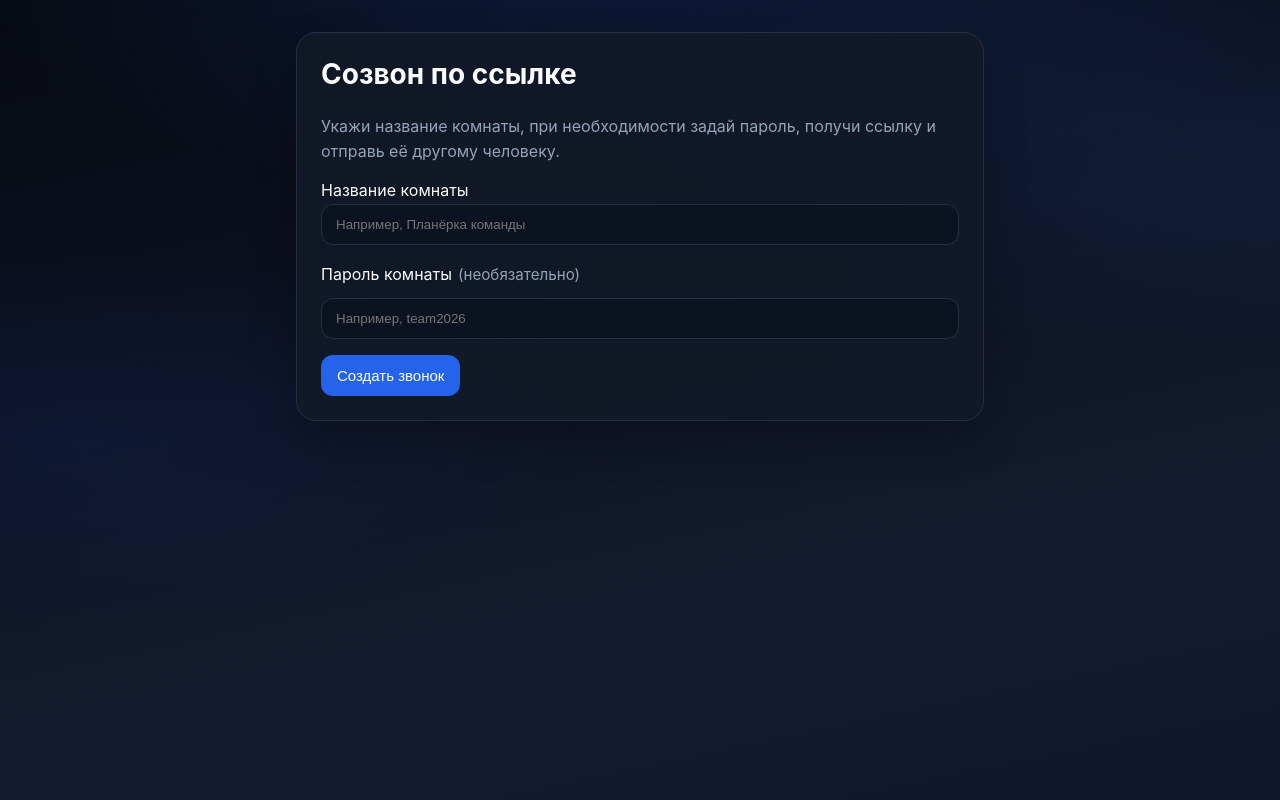
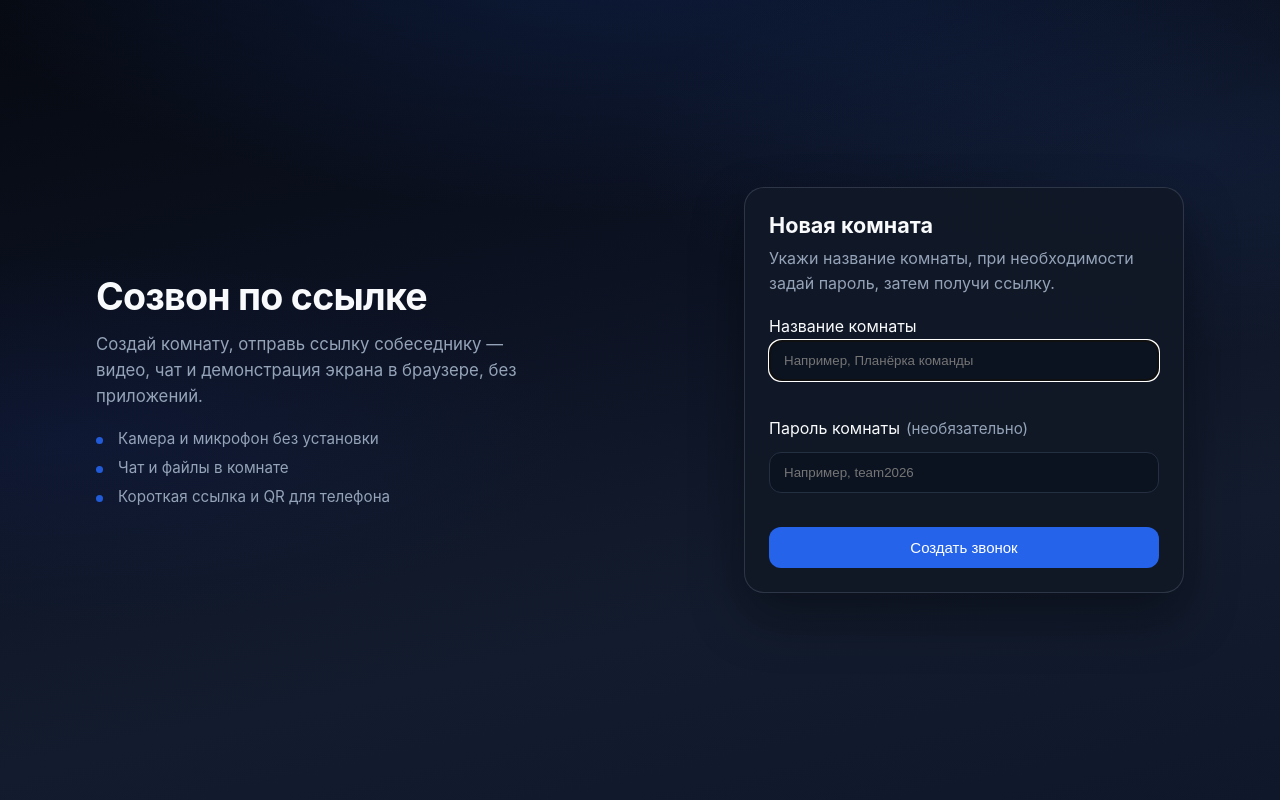
Before and after one commit to Noloquideus/linkra, a FastAPI app: page / in a window 1280 px wide. Run offline with FastAPI, Linux system fonts and the light colour scheme.

Commit message:
restyling

```diff
--- a/backend/static/style.css
+++ b/backend/static/style.css
@@ -38,6 +38,123 @@ body {
 
 .container.wide {
   max-width: 1680px;
+}
+
+.home-page {
+  display: flex;
+  flex-direction: column;
+  min-height: 100vh;
+}
+
+.container.home-shell {
+  flex: 1;
+  display: flex;
+  flex-direction: column;
+  justify-content: center;
+  width: 100%;
+  max-width: 1120px;
+  padding-top: 28px;
+  padding-bottom: 48px;
+}
+
+.home-grid {
+  display: grid;
+  gap: 28px;
+  align-items: start;
+}
+
+.home-hero-title {
+  margin: 0 0 12px;
+  font-size: clamp(1.75rem, 2vw + 1rem, 2.35rem);
+  line-height: 1.2;
+  letter-spacing: -0.02em;
+}
+
+.home-hero-lead {
+  margin: 0 0 20px;
+  max-width: 42ch;
+  font-size: 1.05rem;
+  line-height: 1.6;
+}
+
+.home-features {
+  margin: 0;
+  padding: 0;
+  list-style: none;
+  display: flex;
+  flex-direction: column;
+  gap: 10px;
+  font-size: 0.95rem;
+  color: var(--muted);
+  max-width: 40ch;
+}
+
+.home-features li {
+  position: relative;
+  padding-left: 22px;
+}
+
+.home-features li::before {
+  content: '';
+  position: absolute;
+  left: 0;
+  top: 0.55em;
+  width: 7px;
+  height: 7px;
+  border-radius: 50%;
+  background: var(--primary);
+  opacity: 0.9;
+}
+
+.home-panel {
+  min-width: 0;
+}
+
+.home-card-title {
+  margin: 0 0 8px;
+  font-size: 1.35rem;
+}
+
+.home-card-hint {
+  margin: 0 0 20px;
+  line-height: 1.5;
+}
+
+.stack-lg {
+  display: flex;
+  flex-direction: column;
+  gap: 18px;
+}
+
+.home-result-extra {
+  display: flex;
+  flex-direction: column;
+  gap: 12px;
+}
+
+.home-toggle-extra {
+  width: 100%;
+  justify-content: center;
+}
+
+.invite-extra-panel {
+  display: flex;
+  flex-direction: column;
+  gap: 14px;
+  padding-top: 2px;
+}
+
+@media (min-width: 960px) {
+  .home-grid {
+    grid-template-columns: minmax(0, 1fr) minmax(340px, 440px);
+    gap: 48px;
+    align-items: center;
+  }
+
+  .home-panel .home-card {
+    box-shadow: 0 24px 52px rgba(0, 0, 0, 0.38);
+    border-color: rgba(148, 163, 184, 0.22);
+  }
 }
 
 .hidden {
--- a/backend/templates/index.html
+++ b/backend/templates/index.html
@@ -20,14 +20,28 @@
     <link rel="icon" href="/static/favicon.ico" sizes="any" />
     <link rel="stylesheet" href="/static/style.css" />
   </head>
-  <body>
+  <body class="home-page">
     <div id="toast-stack" class="toast-stack"></div>
 
-    <main class="container">
-      <section class="card home-card">
-        <h1>Созвон по ссылке</h1>
-        <p class="muted intro-text">
-          Укажи название комнаты, при необходимости задай пароль, получи ссылку и отправь её другому человеку.
+    <main class="container home-shell">
+      <div class="home-grid">
+        <header class="home-hero">
+          <h1 class="home-hero-title">Созвон по ссылке</h1>
+          <p class="muted home-hero-lead">
+            Создай комнату, отправь ссылку собеседнику — видео, чат и демонстрация экрана в браузере, без приложений.
+          </p>
+          <ul class="home-features" aria-label="Возможности">
+            <li>Камера и микрофон без установки</li>
+            <li>Чат и файлы в комнате</li>
+            <li>Короткая ссылка и QR для телефона</li>
+          </ul>
+        </header>
+
+        <div class="home-panel">
+          <section class="card home-card">
+        <h2 class="home-card-title">Новая комната</h2>
+        <p class="muted home-card-hint">
+          Укажи название комнаты, при необходимости задай пароль, затем получи ссылку.
         </p>
 
         <div id="create-form" class="stack-lg">
@@ -70,22 +84,33 @@
 
         <div id="result" class="result hidden stack-lg">
           <div class="field-group">
-            <label for="invite-link">Полная ссылка приглашения</label>
-            <input id="invite-link" type="text" readonly />
-          </div>
-
-          <button id="copy-link-btn" class="btn secondary copy-btn" type="button">Копировать</button>
-
-          <div class="field-group">
-            <label for="short-invite-link">Короткая ссылка</label>
+            <label for="short-invite-link">Ссылка приглашения</label>
             <input id="short-invite-link" type="text" readonly />
           </div>
 
-          <button id="copy-short-btn" class="btn secondary copy-short-btn" type="button">Копировать короткую</button>
+          <button id="copy-short-btn" class="btn primary copy-short-btn" type="button">Копировать</button>
 
-          <div class="invite-qr-section">
-            <div class="invite-qr-label muted">QR-код (короткая ссылка)</div>
-            <div id="invite-qr" class="invite-qr"></div>
+          <div class="home-result-extra">
+            <button
+              type="button"
+              id="toggle-invite-extra"
+              class="btn secondary home-toggle-extra"
+              aria-expanded="false"
+              aria-controls="invite-extra-panel"
+            >
+              Показать полную ссылку и QR-код
+            </button>
+            <div id="invite-extra-panel" class="invite-extra-panel hidden">
+              <div class="field-group">
+                <label for="invite-link">Полная ссылка</label>
+                <input id="invite-link" type="text" readonly />
+              </div>
+              <button id="copy-link-btn" class="btn secondary copy-btn" type="button">Копировать полную</button>
+              <div class="invite-qr-section">
+                <div class="invite-qr-label muted">QR-код (короткая ссылка)</div>
+                <div id="invite-qr" class="invite-qr"></div>
+              </div>
+            </div>
           </div>
 
           <p id="room-title-result" class="muted room-title-result"></p>
@@ -94,7 +119,9 @@
             Перейти в звонок
           </a>
         </div>
-      </section>
+          </section>
+        </div>
+      </div>
     </main>
 
     <script src="https://cdnjs.cloudflare.com/ajax/libs/qrcodejs/1.0.0/qrcode.min.js"></script>
@@ -113,8 +140,12 @@
       const openLink = document.getElementById('open-link');
       const shortInviteLinkInput = document.getElementById('short-invite-link');
       const inviteQrEl = document.getElementById('invite-qr');
+      const toggleInviteExtra = document.getElementById('toggle-invite-extra');
+      const inviteExtraPanel = document.getElementById('invite-extra-panel');
       const toastStack = document.getElementById('toast-stack');
       const telegramAlertsInput = document.getElementById('telegram-alerts-input');
+      let lastInvitePayload = null;
+      let inviteQrBuilt = false;
 
       function showToast(message, type = 'info') {
         const toast = document.createElement('div');
@@ -138,10 +169,50 @@
         setFieldError(roomPasswordInput, roomPasswordError, '');
       }
 
+      function resetInviteExtraPanel() {
+        inviteQrBuilt = false;
+        inviteQrEl.innerHTML = '';
+        inviteExtraPanel.classList.add('hidden');
+        toggleInviteExtra.setAttribute('aria-expanded', 'false');
+        toggleInviteExtra.textContent = 'Показать полную ссылку и QR-код';
+      }
+
+      function ensureInviteQr() {
+        if (inviteQrBuilt || !lastInvitePayload) return;
+        const qrTarget = lastInvitePayload.short_invite_link || lastInvitePayload.invite_link;
+        if (!qrTarget || typeof QRCode === 'undefined') return;
+        inviteQrEl.innerHTML = '';
+        new QRCode(inviteQrEl, {
+          text: qrTarget,
+          width: 200,
+          height: 200,
+          colorDark: '#0f172a',
+          colorLight: '#ffffff',
+          correctLevel: QRCode.CorrectLevel.M,
+        });
+        inviteQrBuilt = true;
+      }
+
+      toggleInviteExtra.addEventListener('click', () => {
+        const collapsed = inviteExtraPanel.classList.contains('hidden');
+        if (collapsed) {
+          inviteExtraPanel.classList.remove('hidden');
+          toggleInviteExtra.setAttribute('aria-expanded', 'true');
+          toggleInviteExtra.textContent = 'Скрыть полную ссылку и QR-код';
+          ensureInviteQr();
+        } else {
+          inviteExtraPanel.classList.add('hidden');
+          toggleInviteExtra.setAttribute('aria-expanded', 'false');
+          toggleInviteExtra.textContent = 'Показать полную ссылку и QR-код';
+        }
+      });
+
       roomTitleInput.addEventListener('input', () => setFieldError(roomTitleInput, roomTitleError, ''));
       roomPasswordInput.addEventListener('input', () => setFieldError(roomPasswordInput, roomPasswordError, ''));
       inviteLinkInput.addEventListener('click', () => inviteLinkInput.select());
       shortInviteLinkInput.addEventListener('click', () => shortInviteLinkInput.select());
+
+      roomTitleInput.focus();
 
       createButton.addEventListener('click', async () => {
         clearErrors();
@@ -182,27 +253,17 @@
           const data = await response.json();
           const finalRoomTitle = data.room_title || roomTitle || 'Без названия';
 
+          resetInviteExtraPanel();
+          lastInvitePayload = data;
           inviteLinkInput.value = data.invite_link;
           shortInviteLinkInput.value = data.short_invite_link || '';
-          openLink.href = data.invite_link;
+          openLink.href = data.short_invite_link || data.invite_link;
           roomTitleResult.textContent = `Название комнаты: ${finalRoomTitle}`;
           document.title = `${finalRoomTitle} · Linkra`;
 
-          inviteQrEl.innerHTML = '';
-          const qrTarget = data.short_invite_link || data.invite_link;
-          if (typeof QRCode !== 'undefined' && qrTarget) {
-            new QRCode(inviteQrEl, {
-              text: qrTarget,
-              width: 200,
-              height: 200,
-              colorDark: '#0f172a',
-              colorLight: '#ffffff',
-              correctLevel: QRCode.CorrectLevel.M,
-            });
-          }
-
           createForm.classList.add('hidden');
           result.classList.remove('hidden');
+          result.scrollIntoView({ behavior: 'smooth', block: 'nearest' });
           showToast('Ссылка на звонок готова', 'success');
         } catch (error) {
           showToast(error.message || 'Не удалось создать звонок', 'error');
@@ -217,7 +278,7 @@
           await navigator.clipboard.writeText(inviteLinkInput.value);
           copyButton.textContent = 'Скопировано';
           setTimeout(() => {
-            copyButton.textContent = 'Копировать';
+            copyButton.textContent = 'Копировать полную';
           }, 1200);
         } catch {
           showToast('Не удалось скопировать ссылку', 'error');
@@ -229,10 +290,10 @@
           await navigator.clipboard.writeText(shortInviteLinkInput.value);
           copyShortButton.textContent = 'Скопировано';
           setTimeout(() => {
-            copyShortButton.textContent = 'Копировать короткую';
+            copyShortButton.textContent = 'Копировать';
           }, 1200);
         } catch {
-          showToast('Не удалось скопировать короткую ссылку', 'error');
+          showToast('Не удалось скопировать ссылку', 'error');
         }
       });
     </script>
```
